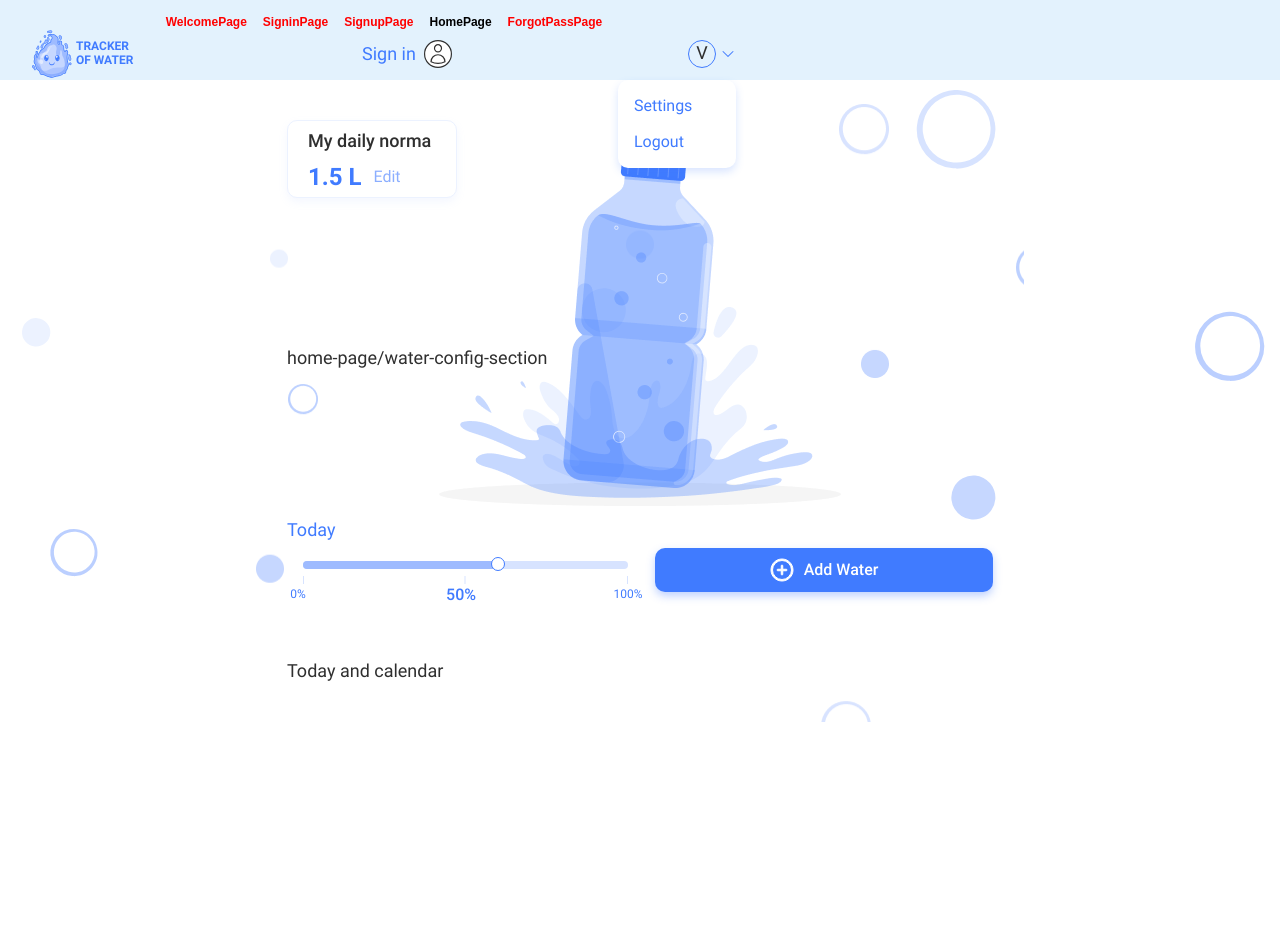
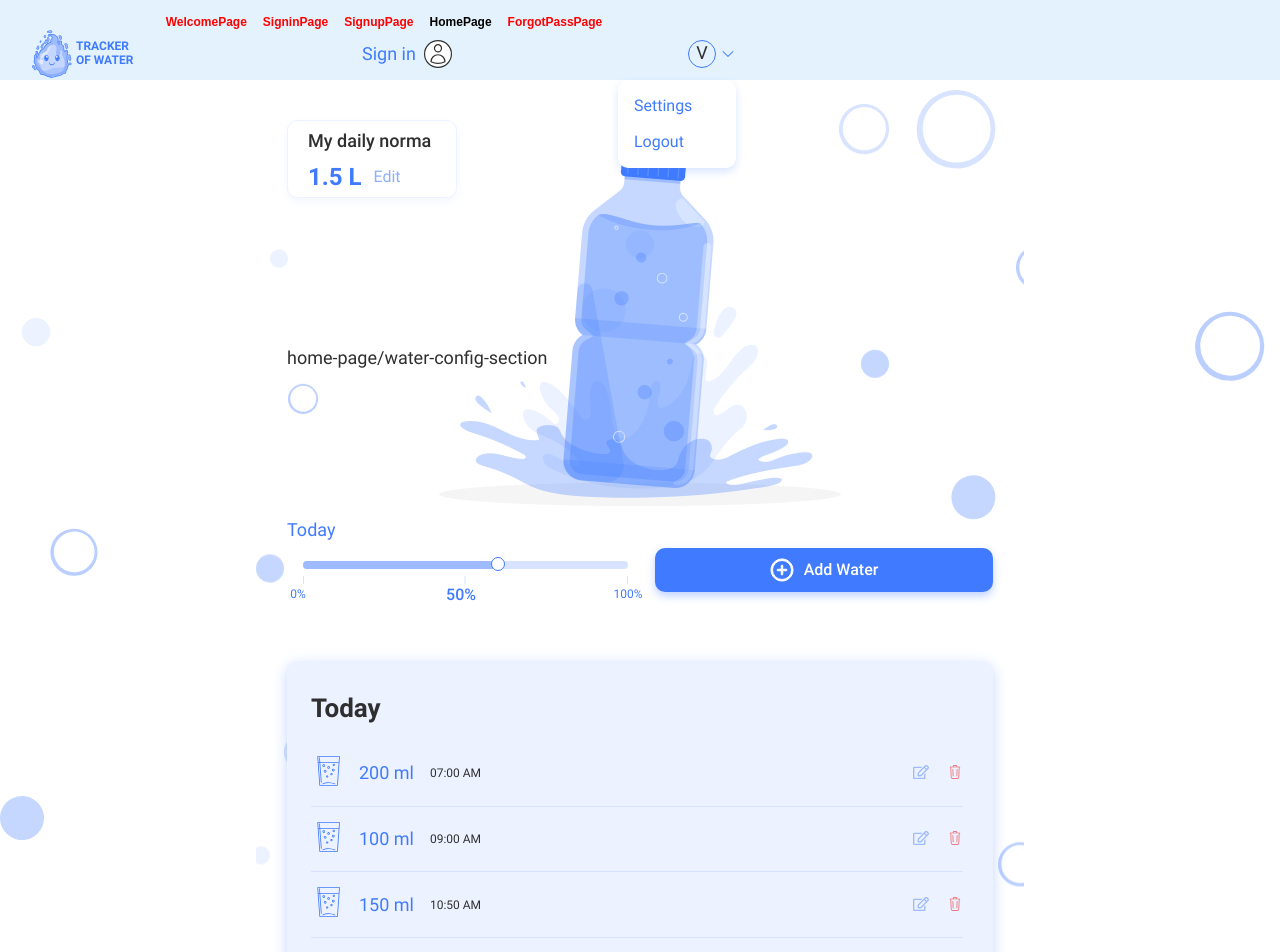
Before and after one commit to Bird-Forest/water-tracker-tw, a React (Create React App) app: page /water-tracker-tw/home in a window 1280 px wide. Shown: the top 952 px of the page. Before the commit the page ends 800 px from the top, so only its background shows below. Built offline with nearby package versions, Linux system fonts and the light colour scheme.

Commit message:
added import of my section to homepage

```diff
--- a/src/pages/HomePage.jsx
+++ b/src/pages/HomePage.jsx
@@ -3,13 +3,14 @@ import React from 'react';
 import { StyledHomePage } from './WrapHomePage.styled';
 import { WrapperHomePage } from './Pages.styled';
 import { SectionWaterConfig } from 'components/SectionWaterConfig/SectionWaterConfig';
+import { SectionTodayMonth } from 'components/SectionTodayMonth/SectionTodayMonth';
 
 export default function HomePage() {
   return (
     <WrapperHomePage>
       <StyledHomePage>
         <SectionWaterConfig />
-        <div>Today and calendar</div>
+        <SectionTodayMonth/>
       </StyledHomePage>
     </WrapperHomePage>
   );
```
